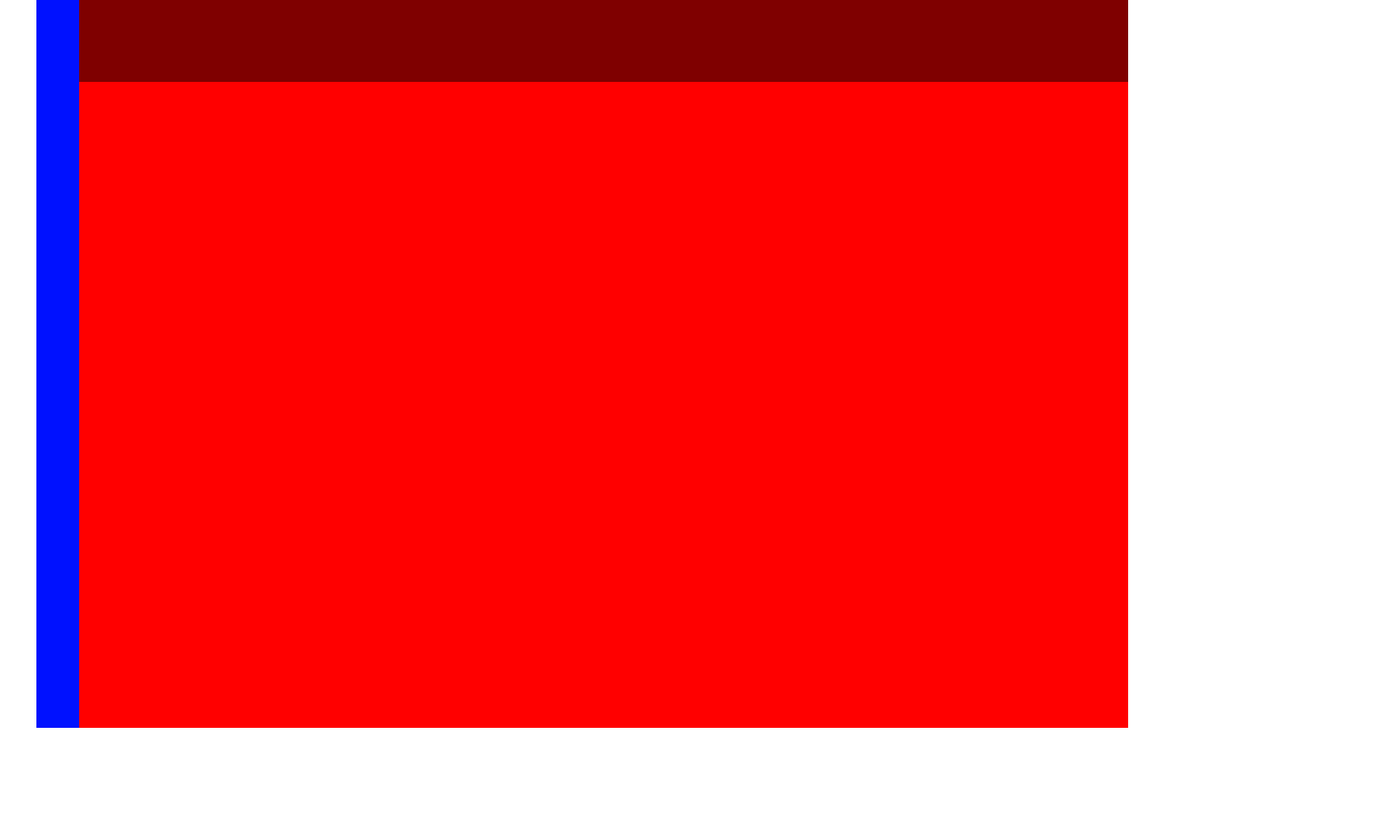
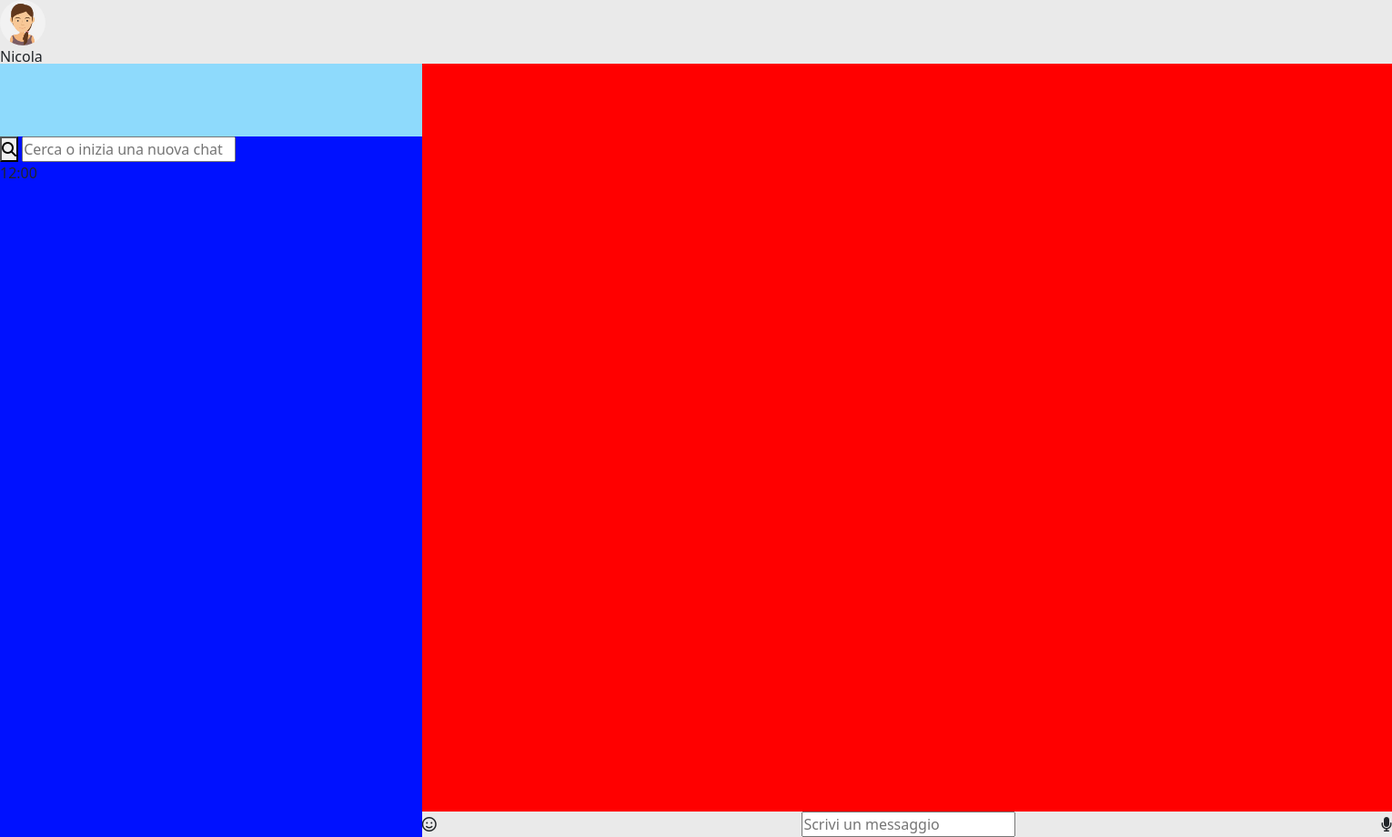
Before and after one commit to 32Fire32/vue-boolzapp, a plain HTML site: page index.html in a window 1280 px wide. Shown: the whole page at 91% size, 1530 px wide, since content can reach past the window. Before the commit the page ends 800 px from the top, so only its background shows below. Drawn offline with nearby package versions, Linux system fonts and the light colour scheme.

Commit message:
struttura base

```diff
--- a/css/aside.css
+++ b/css/aside.css
@@ -1,18 +1,29 @@
 /* ASIDE */
 
 aside {
-    width: 3.125rem;
+    width: 535px;
     background-color: rgb(0, 17, 255);
-    padding-top: 0.3125rem;
-    padding-left: 0.3125rem;
-    padding-right: 0.3125rem;
 }
 
 .aside-container {
     display: flex;
     flex-direction: column;
-    justify-content: space-between;
     height: 100%;
+    overflow-y: auto;
+}
+
+.main_user {
+    background-color: #eaeaea;
+    height: 70px;
+}
+
+.new_notifications {
+    background-color: #8edafc;
+    height: 80px;
+}
+
+.main_user_icons {
+    color: #b1b1b1;
 }
 
 /* HOVER */
--- a/css/common.css
+++ b/css/common.css
@@ -2,8 +2,8 @@
 
 .mainpage-container {
     margin:auto;
-    width: 1200px;
-    height: 100%;
+    width: 1530px;
+    height: 920px;
     display: flex;
     justify-content: space-between;
 }
@@ -11,6 +11,7 @@
 body {
     height: 100vh;
     color:#fff;
+    display: flex;
 }
 
 /* TYPO */
@@ -19,3 +20,10 @@ body {
 }
 
 /* BOTTONI */
+
+/* IMMAGINI */
+
+img {
+    width: 50px;
+    border-radius: 100%;
+}
--- a/css/main.css
+++ b/css/main.css
@@ -1,17 +1,34 @@
+/* HEADER */
+
+header {
+    width: 100%;
+    background-color: #eaeaea;
+    height: 70px;
+    display: flex;
+    align-items: center;
+    justify-content: space-between;
+}
+
 /* MAIN */
 
 main {
     overflow-y: auto;
     width: calc(100vw - 3.125rem);
     background-color: red;
+    display: flex;
+    flex-direction: column;
+    justify-content: space-between;
 }
 
-/* HEADER */
+.chat {
+    overflow-y: auto;
+    flex-grow: 1;
+}
 
-header {
+/* FOOTER */
+.chat_form {
     width: 100%;
-    background-color: rgba(0, 0, 0, 0.5);
-    height: 5.625rem;
+    background-color: #eaeaea;
     display: flex;
     align-items: center;
     justify-content: space-between;
--- a/index.html
+++ b/index.html
@@ -16,6 +16,8 @@
     <link href="https://fonts.googleapis.com/css2?family=Lato:wght@300;400;700&display=swap" rel="stylesheet">
     <!-- Link Vue -->
     <script src="https://unpkg.com/vue@3/dist/vue.global.js"></script>
+    <!-- Link Bootstrap -->
+    <link href="https://cdn.jsdelivr.net/npm/bootstrap@5.2.2/dist/css/bootstrap.min.css" rel="stylesheet" integrity="sha384-Zenh87qX5JnK2Jl0vWa8Ck2rdkQ2Bzep5IDxbcnCeuOxjzrPF/et3URy9Bv1WTRi" crossorigin="anonymous">
     <title>Boolzapp</title>
 </head>
 <body>
@@ -23,25 +25,58 @@
         <aside>
                 <div class="aside-container">
                     <div class="main_user">
+                        <div class="main_user_image">
+                            <img src="img/avatar_io.jpg" alt="main_avatar">
+                        </div>
+                        <div class="main_user_name">
+                            <span>Nicola</span>
+                        </div>
+                        <div class="main_user_icons">
+                            <i class="fa-solid fa-circle-notch"></i>
+                            <i class="fa-solid fa-message"></i>
+                            <i class="fa-solid fa-ellipsis-vertical"></i>
+                        </div>
                     </div>
                     <div class="new_notifications">
                     </div>
                     <div class="search_form">
+                        <form>
+                            <button><i class="fa-solid fa-magnifying-glass"></i></button>
+                            <input type="text" placeholder="Cerca o inizia una nuova chat">
+                        </form>
                     </div>
                     <div class="contacts">
+                        <div class="contact_image"></div>
+                        <div class="contact_info"></div>
+                        <div class="contact_date">
+                            <span>12:00</span>
+                        </div>
                     </div>
                 </div>
         </aside>
         <main>
             <header>
-                <div class="contact_data"></div>
+                <div class="active_contact_chat">
+                    <div class="active_contact_image"></div>
+                    <div class="active_contact_info"></div>
+                    <div class="active_contact_date"></div>
+                </div>
             </header>
             <div class="chat">
             </div>
             <footer>
-                <div class="chat_form"></div>
+                <div class="chat_form">
+                    <span><i class="fa-regular fa-face-smile"></i></span>
+                    <form>
+                        <input type="text" placeholder="Scrivi un messaggio">
+                    </form>
+                    <span><i class="fa-solid fa-microphone"></i></span>
+                </div>
             </footer>
         </main>
+        <!-- Javascript -->
     <script src="js/main.js"></script>
+    <!-- Bootstrap -->
+    <script src="https://cdn.jsdelivr.net/npm/bootstrap@5.2.2/dist/js/bootstrap.bundle.min.js" integrity="sha384-OERcA2EqjJCMA+/3y+gxIOqMEjwtxJY7qPCqsdltbNJuaOe923+mo//f6V8Qbsw3" crossorigin="anonymous"></script>
 </body>
 </html>
```
Also changed, not shown: img/avatar_1.jpg (added), img/avatar_2.jpg (added), img/avatar_3.jpg (added), img/avatar_4.jpg (added), img/avatar_5.jpg (added), img/avatar_6.jpg (added), img/avatar_7.jpg (added), img/avatar_8.jpg (added), img/avatar_io.jpg (added), img/mine.jpg (added).
